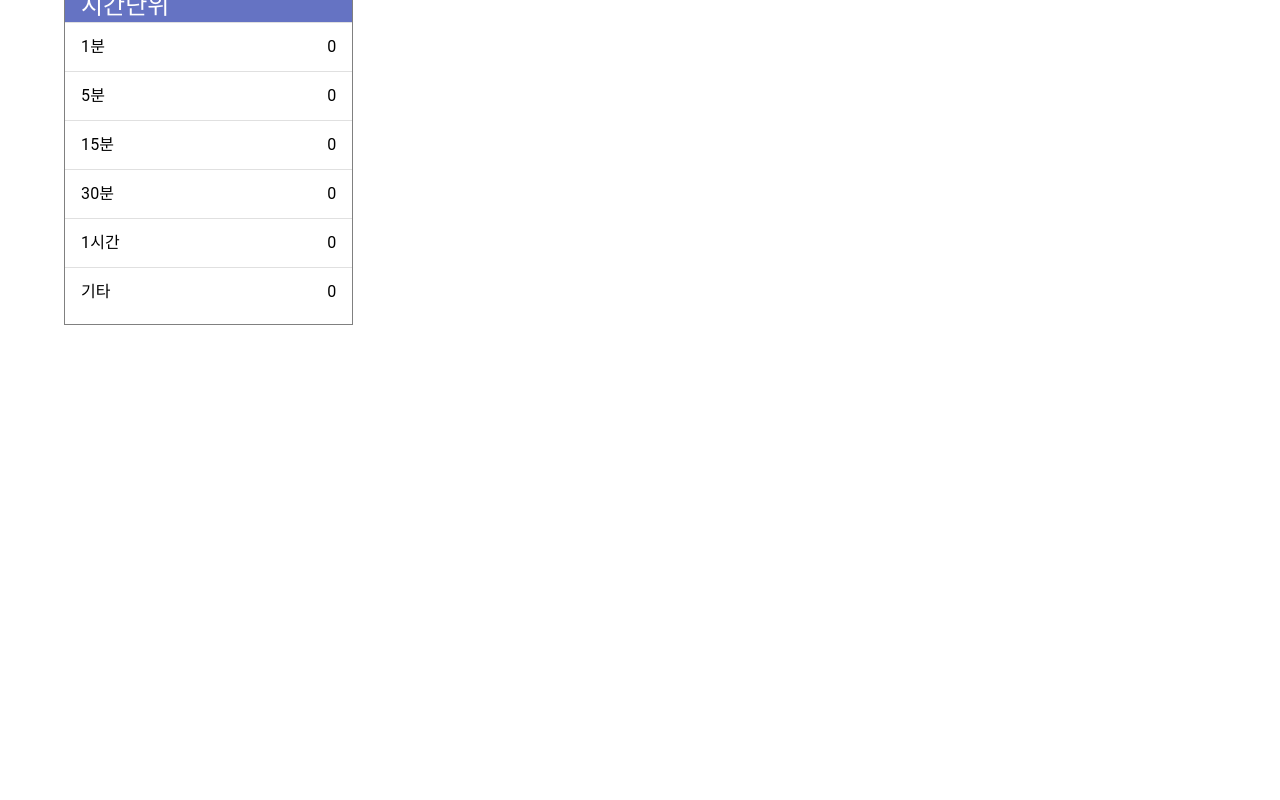
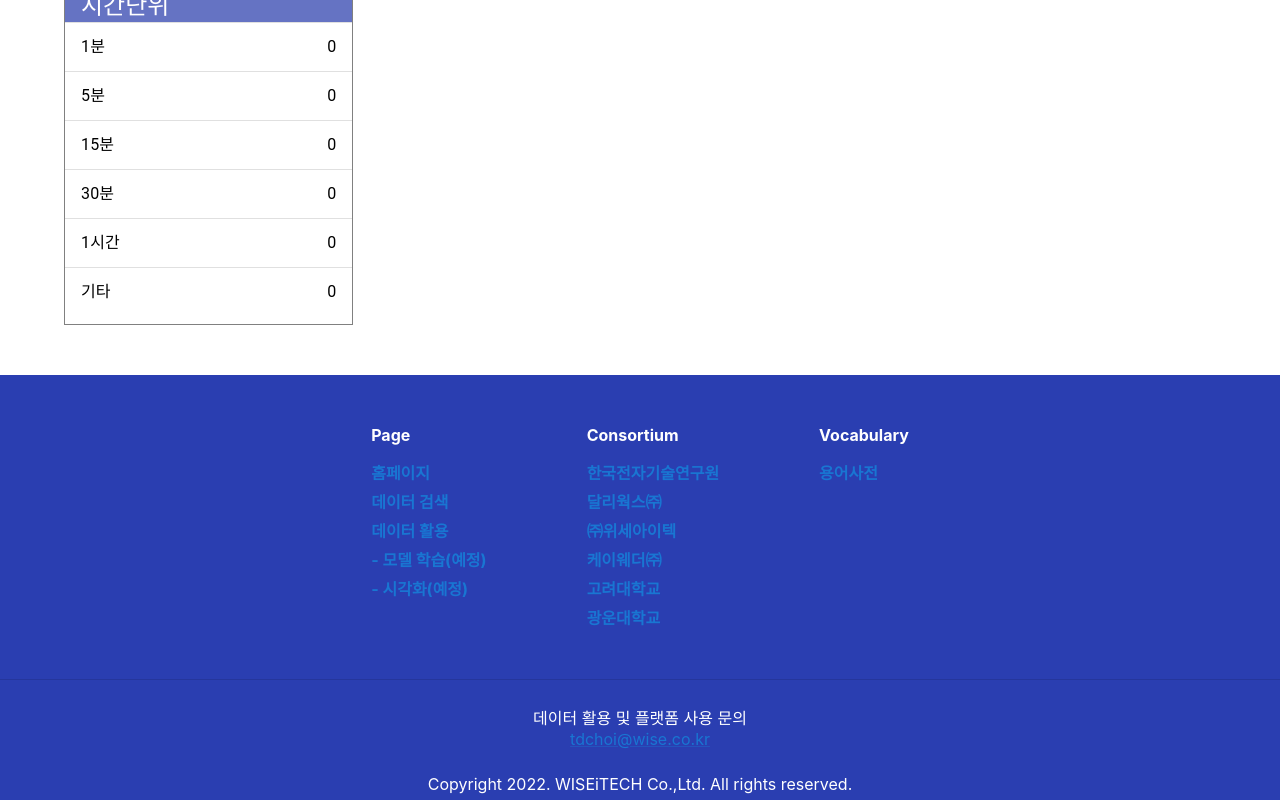
Before and after one commit to ClustProject/WSAutoMLMainWeb, a React (Create React App) app in the folder user-web/: page /search in a window 1280 px wide. Shown: the part 1886-2686 px from the top of the page. Before the commit the page ends 2211 px from the top, so only its background shows below. Built offline with nearby package versions, Linux system fonts and the light colour scheme.

Commit message:
feat: 검색 페이지에 footer 추가

```diff
--- a/user-web/src/components/containers/SearchPageContainer.jsx
+++ b/user-web/src/components/containers/SearchPageContainer.jsx
@@ -5,6 +5,7 @@ import {Box, Container, Divider} from "@mui/material";
 import SearchBar from "../presentational/search/SearchBar";
 import CategorySelectBar from "../presentational/search/CategorySelectBar";
 import DataSetArea from "../presentational/search/DataSetArea";
+import Footer from "../presentational/global/footer/Footer";
 
 const marginSize = '25px';
 
@@ -30,6 +31,8 @@ export default function SearchPageContainer() {
           <DataSetArea/>
         </Box>
       </Container>
+
+      <Footer/>
     </>
   );
 }
```
